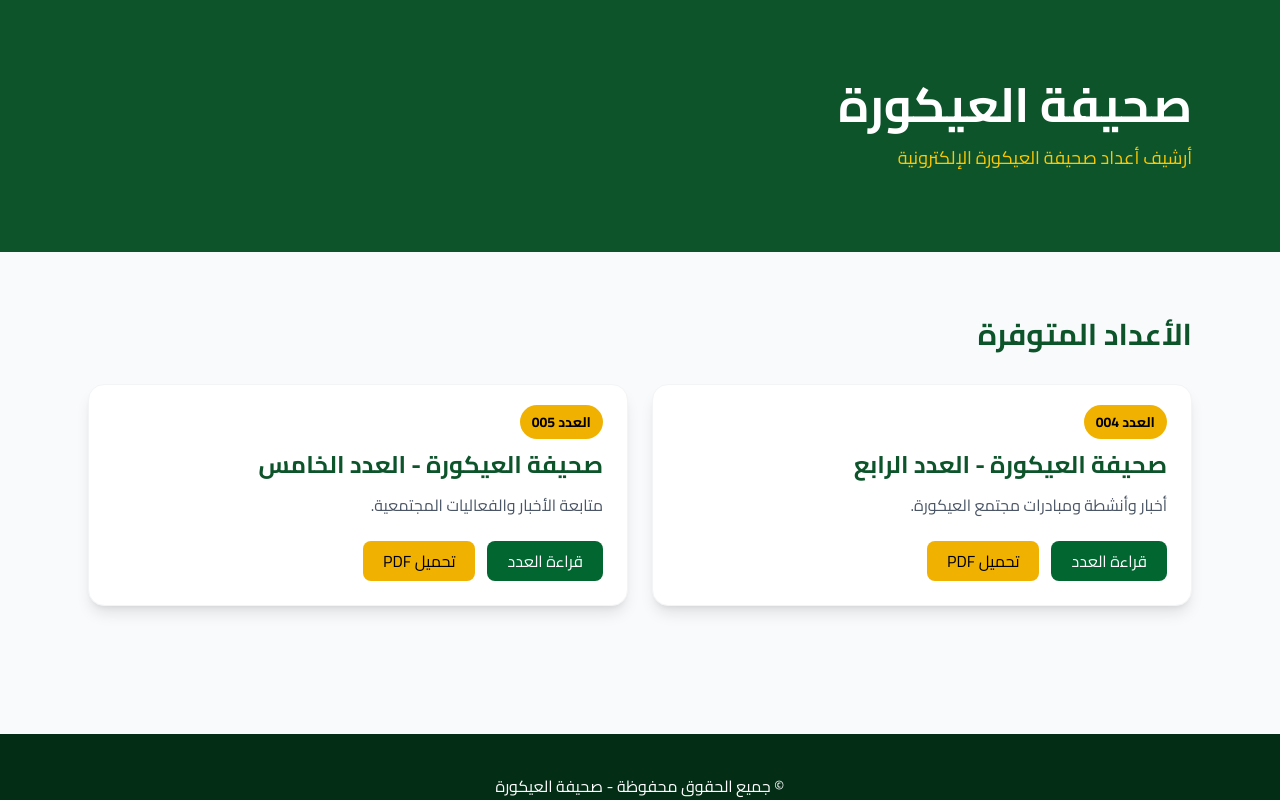
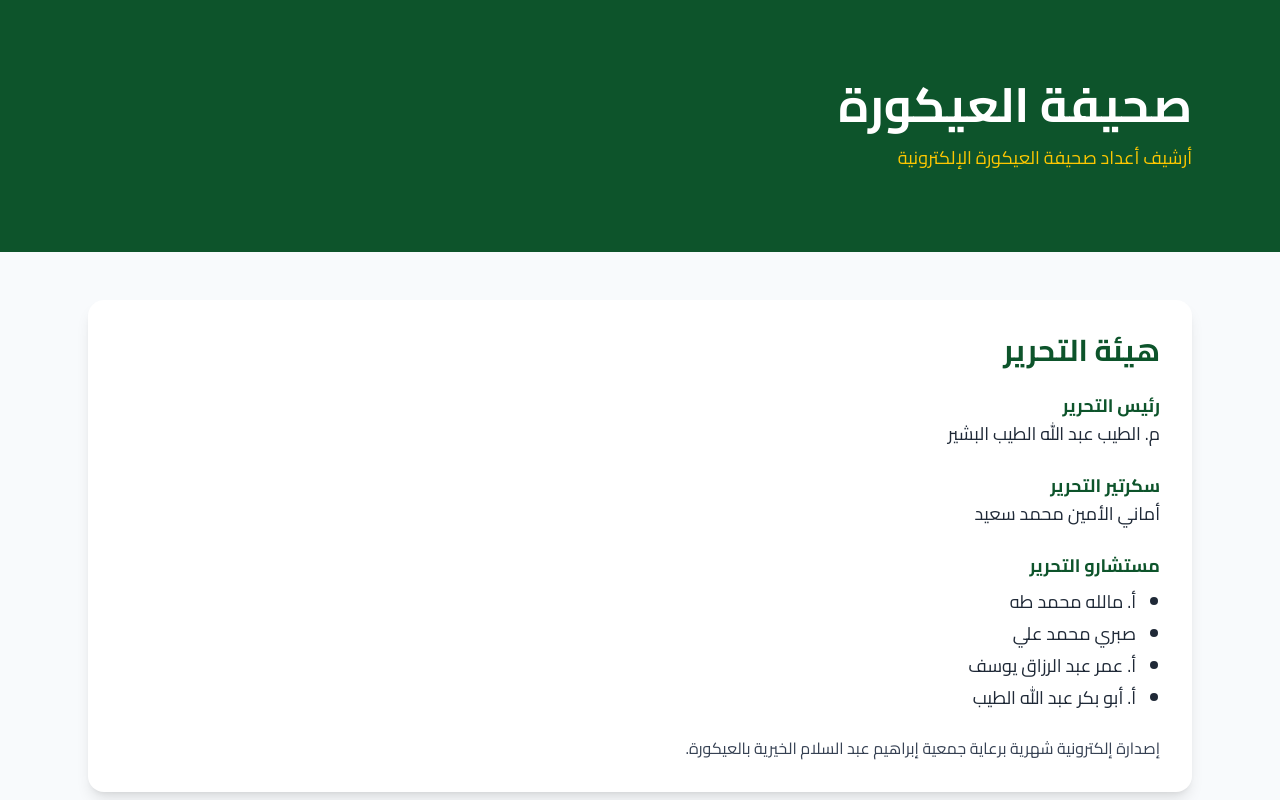
Before and after one commit to CyberSudan/al3kara, a Next.js app: page /newspaper in a window 1280 px wide. Shown: the top 800 px of the page. Built offline with nearby package versions, Linux system fonts and the light colour scheme.

Commit message:
Add editorial team to newspaper page

```diff
--- a/app/newspaper/page.tsx
+++ b/app/newspaper/page.tsx
@@ -30,6 +30,45 @@ export default function NewspaperPage() {
         </div>
       </section>
 
+      {/* About / Editorial Team */}
+      <section className="max-w-6xl mx-auto px-6 py-12">
+        <div className="bg-white rounded-2xl shadow-lg p-8">
+
+          <h2 className="text-3xl font-bold text-green-900 mb-6">
+            هيئة التحرير
+          </h2>
+
+          <div className="space-y-6 text-lg">
+
+            <div>
+              <h3 className="font-bold text-green-900">رئيس التحرير</h3>
+              <p>م. الطيب عبد الله الطيب البشير</p>
+            </div>
+
+            <div>
+              <h3 className="font-bold text-green-900">سكرتير التحرير</h3>
+              <p>أماني الأمين محمد سعيد</p>
+            </div>
+
+            <div>
+              <h3 className="font-bold text-green-900">مستشارو التحرير</h3>
+              <ul className="list-disc mr-6 mt-2 space-y-1">
+                <li>أ. مالله محمد طه</li>
+                <li>صبري محمد علي</li>
+                <li>أ. عمر عبد الرزاق يوسف</li>
+                <li>أ. أبو بكر عبد الله الطيب</li>
+              </ul>
+            </div>
+
+          </div>
+
+          <p className="mt-6 text-gray-700">
+            إصدارة إلكترونية شهرية برعاية جمعية إبراهيم عبد السلام الخيرية بالعيكورة.
+          </p>
+
+        </div>
+      </section>
+
       {/* Archive */}
       <section className="max-w-6xl mx-auto px-6 py-16">
 
@@ -42,56 +81,28 @@ export default function NewspaperPage() {
           {issues.map((issue) => (
             <div
               key={issue.number}
-              className="bg-white rounded-2xl shadow-lg p-6 border border-gray-100"
+              className="bg-white rounded-2xl shadow-md p-6 hover:shadow-lg transition"
             >
-              <div className="mb-4">
-                <span className="bg-yellow-500 text-black px-3 py-1 rounded-full text-sm font-bold">
-                  العدد {issue.number}
-                </span>
-              </div>
-
-              <h3 className="text-2xl font-bold text-green-900 mb-3">
+              <h3 className="text-xl font-bold text-green-900 mb-2">
                 {issue.title}
               </h3>
 
-              <p className="text-gray-600 mb-6">
+              <p className="text-gray-600 mb-4">
                 {issue.description}
               </p>
 
-              <div className="flex gap-3 flex-wrap">
-
-                <a
-                  href={issue.file}
-                  target="_blank"
-                  className="bg-green-800 hover:bg-green-900 text-white px-5 py-2 rounded-lg transition"
-                >
-                  قراءة العدد
-                </a>
-
-                <a
-                  href={issue.file}
-                  download
-                  className="bg-yellow-500 hover:bg-yellow-600 text-black px-5 py-2 rounded-lg transition"
-                >
-                  تحميل PDF
-                </a>
-
-              </div>
+              <a
+                href={issue.file}
+                target="_blank"
+                className="text-yellow-600 font-bold hover:underline"
+              >
+                تحميل العدد
+              </a>
             </div>
           ))}
 
         </div>
-
       </section>
-
-      {/* Footer */}
-      <footer className="bg-green-950 text-white py-10 mt-16">
-        <div className="max-w-6xl mx-auto px-6 text-center">
-          <p>
-            © جميع الحقوق محفوظة - صحيفة العيكورة
-          </p>
-        </div>
-      </footer>
 
     </main>
   );
```
